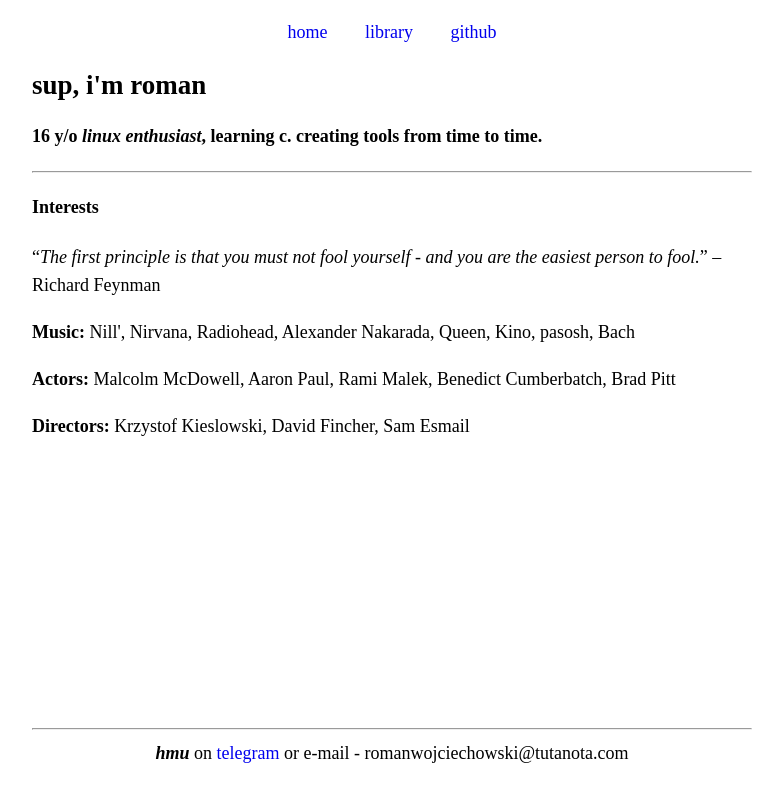
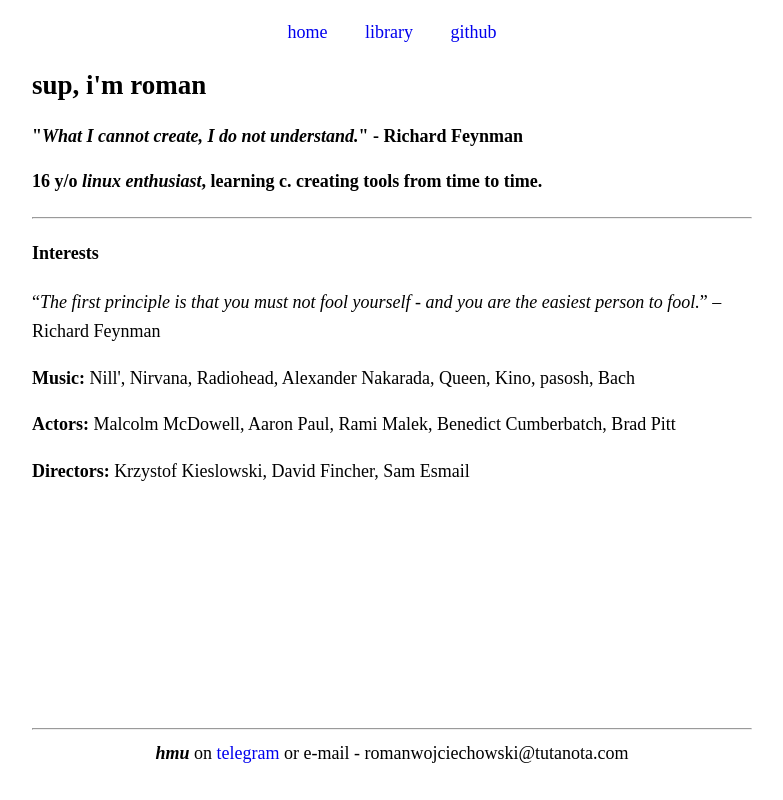
Before and after one commit to romanwojciechowski/romanwojciechowski.github.io, a plain HTML site: page index.html in a window 1280 px wide. Shown: the whole page, without its empty margins (248-1031 px from the left). Drawn offline with Linux system fonts and the light colour scheme.

Commit message:
add quote

```diff
--- a/index.html
+++ b/index.html
@@ -34,6 +34,7 @@
 	</header>
 	<main>
 	<h2>sup, i'm roman</h2>
+	<h4><p>"<em>What I cannot create, I do not understand.</em>" - Richard Feynman</p></h4>
 	<h4>16 y/o <i><b>linux enthusiast</b></i>, learning c. creating tools from time to time.</h4>
 	<hr>
 	<h4>Interests</h4>
```
